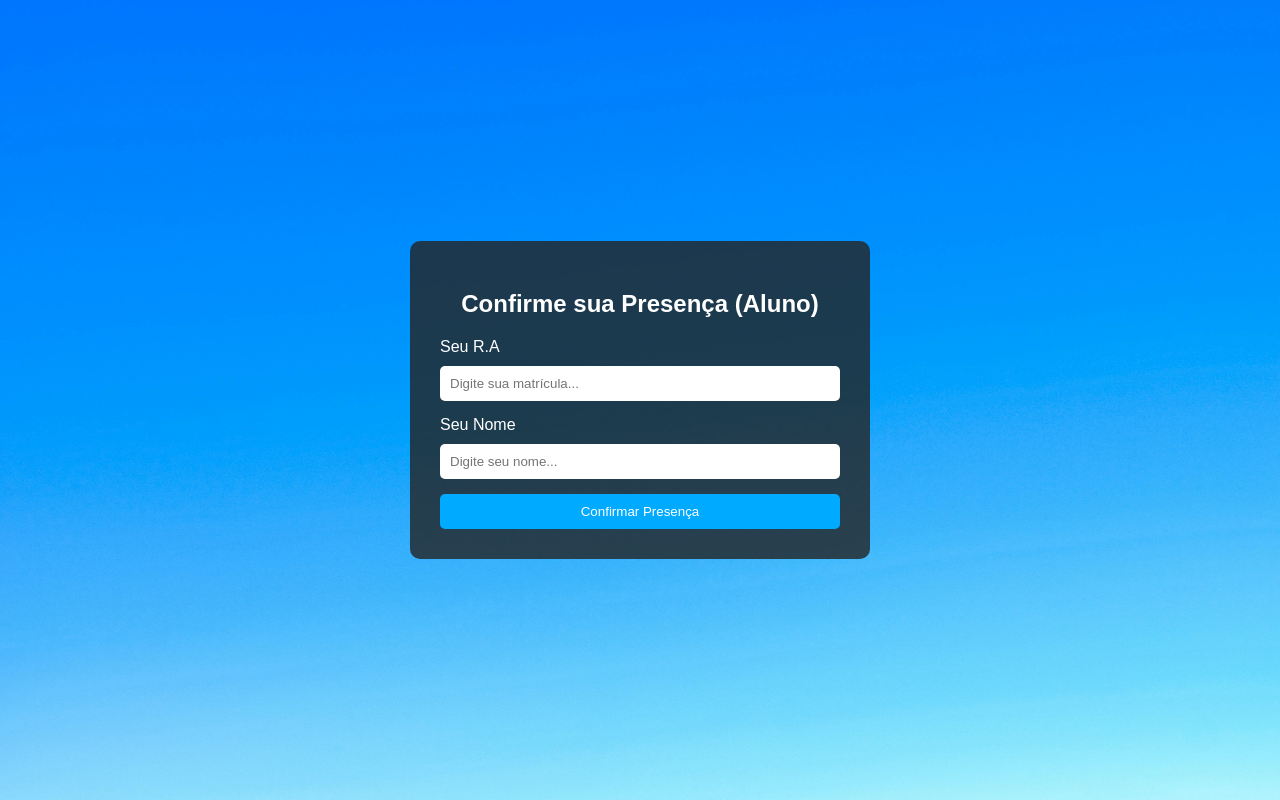
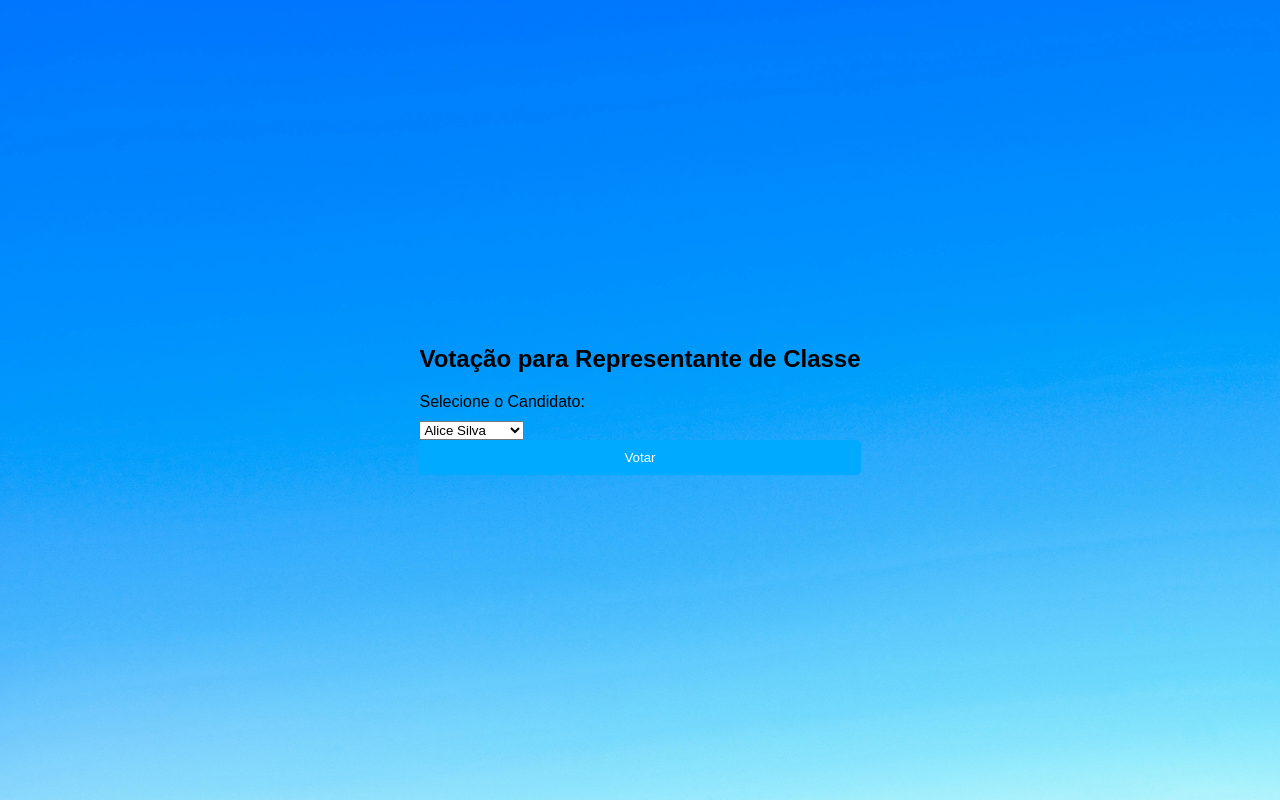
Before and after one commit to guilhermecavalcanti7/projeto-a3, a plain HTML site: page aluno.html in a window 1280 px wide. Drawn offline with Linux system fonts and the light colour scheme.

Commit message:
index.html

```diff
--- a/aluno.html
+++ b/aluno.html
@@ -3,21 +3,20 @@
 <head>
     <meta charset="UTF-8">
     <meta name="viewport" content="width=device-width, initial-scale=1.0">
-    <title>Aluno</title>
+    <title>Votação para Representante de Classe</title>
     <link rel="stylesheet" href="styles.css">
 </head>
 <body>
-    <div class="container">
-        <h2>Confirme sua Presença (Aluno)</h2>
-        <form action="processa_aluno.php" method="POST">
-            <label for="ra">Seu R.A</label>
-            <input type="text" id="ra" name="ra" placeholder="Digite sua matrícula..." required>
-
-            <label for="nome">Seu Nome</label>
-            <input type="text" id="nome" name="nome" placeholder="Digite seu nome..." required>
-
-            <button type="submit">Confirmar Presença</button>
-        </form>
+    <div class="votacao-container">
+        <h2>Votação para Representante de Classe</h2>
+        <label for="candidato">Selecione o Candidato:</label>
+        <select id="candidato">
+            <option value="alice">Alice Silva</option>
+            <option value="joao">João Souza</option>
+            <option value="maria">Maria Oliveira</option>
+        </select>
+        <button onclick="votar()">Votar</button>
     </div>
+    <script src="script.js"></script>
 </body>
 </html>
```
